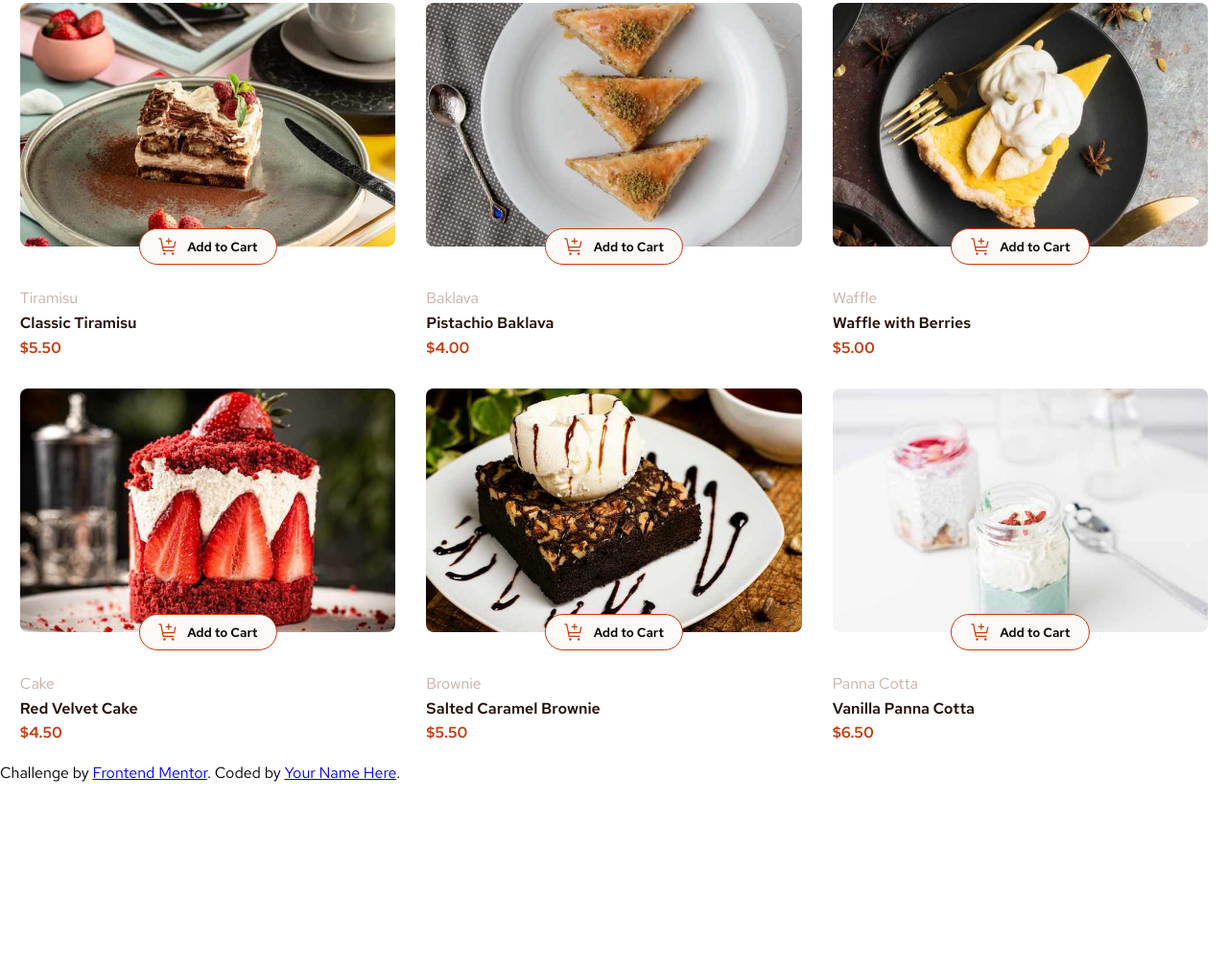
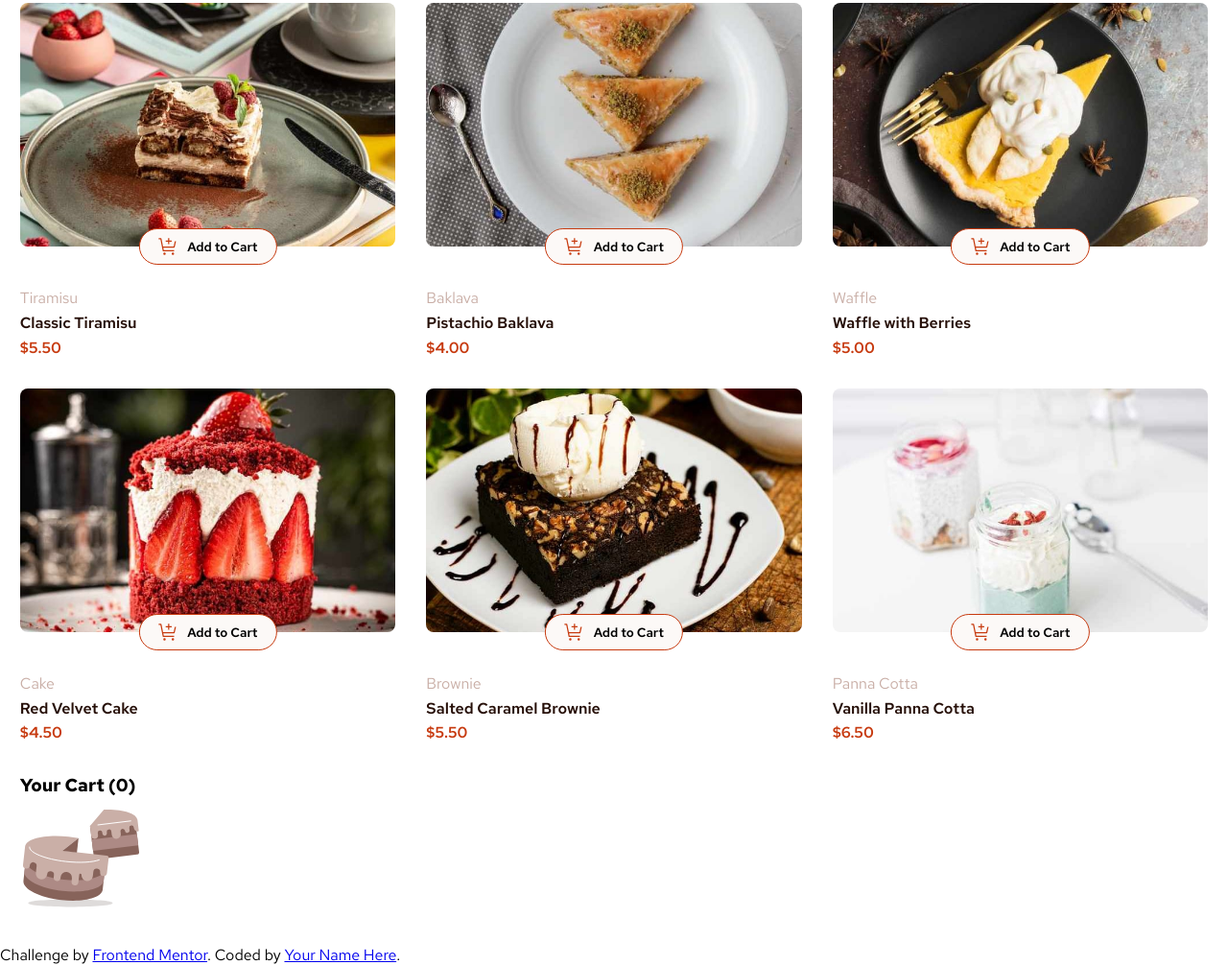
Before and after one commit to JanudaStack/product-list-with-cart-main, a plain HTML site: page index.html in a window 1280 px wide. Shown: the part 494-1500 px from the top of the page at 96% size. Before the commit the page ends 1310 px from the top, so only its background shows below. Drawn offline with Linux system fonts and the light colour scheme.

Commit message:
Add cart section with empty cart illustration and update layout spacing

```diff
--- a/index.html
+++ b/index.html
@@ -242,6 +242,17 @@
                     </section>
                 </article>
             </section>
+            <section class="cart-area">
+                <header>
+                    <h3>Your Cart <span class="item-quantity">(0)</span></h3>
+                </header>
+                <picture class="cart-items">
+                    <img
+                        src="/assets/images/illustration-empty-cart.svg"
+                        alt="illustration-empty-cart"
+                    />
+                </picture>
+            </section>
         </main>
         <div class="attribution">
             Challenge by
--- a/style.css
+++ b/style.css
@@ -27,11 +27,12 @@ main {
     display: flex;
     flex-direction: column;
     padding: 1.3rem;
+    gap: 2rem;
 }
 
 header h1 {
     font-size: 2rem;
-    margin-bottom: 2rem;
+    /* margin-bottom: 2rem; */
 }
 
 .card-area {
```
